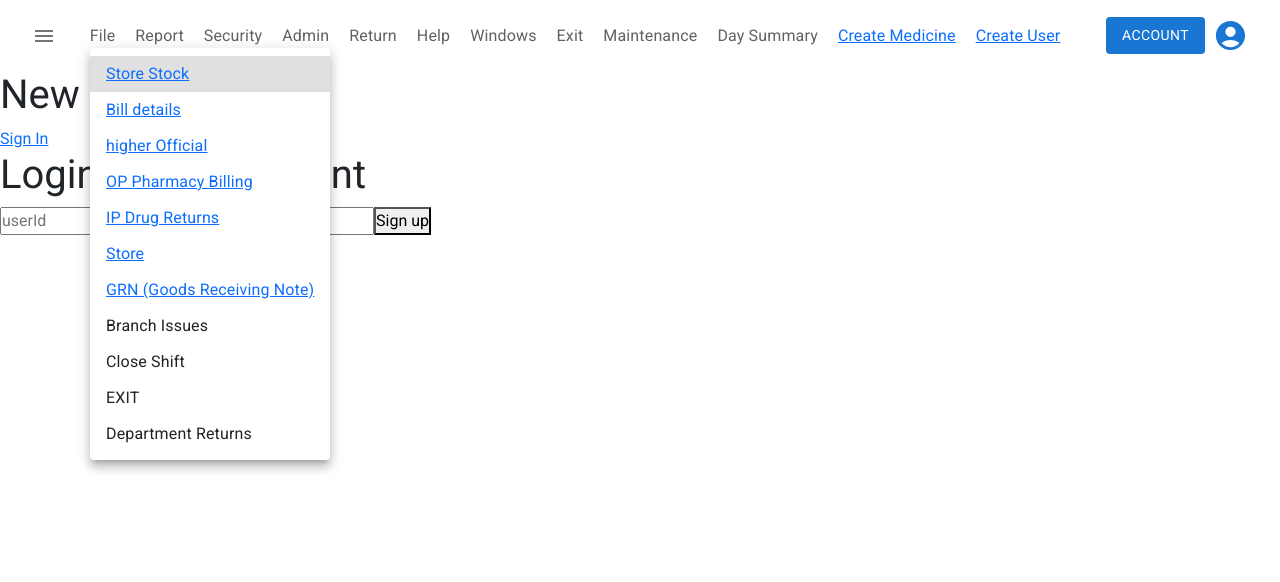
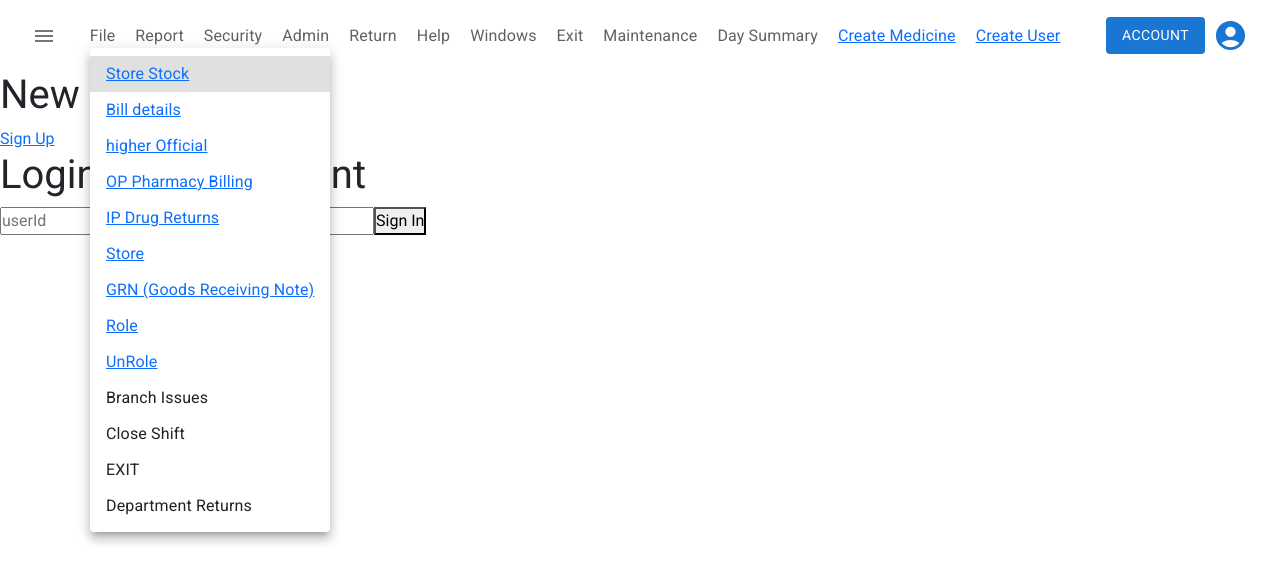
Before and after one commit to Ramcharxn/hospitalClient, a React (Create React App) app: page /login in a window 1280 px wide. Both pictures are taken after a click on the element "File". Shown: the top 582 px of the page. Built offline with nearby package versions, Linux system fonts and the light colour scheme.

Commit message:
main page created

```diff
--- a/src/App.jsx
+++ b/src/App.jsx
@@ -19,6 +19,7 @@ import SignUp from './pages/SignUp'
 import Login from './pages/Login'
 import Role from './pages/Role'
 import Main from './pages/Main'
+import UnRole from "./pages/UnRole";
 
 
 export default function App() {
@@ -28,6 +29,8 @@ export default function App() {
   if(token) {
     user = jwt(token)
     console.log(user)
+
+    console.log(user ? "true" : "false")
   }
 
   return (
@@ -130,8 +133,18 @@ export default function App() {
 
 
         { user && <Route path='/main' exact element={<Main />} /> }
-        <Route path='/signup' exact element={<SignUp />} />
-        <Route path='/login' exact element={<Login />} />
+
+          {user ?
+            <Route path='/signup' exact element={<Navigate replace to="/main" />} /> :
+            <Route path='/signup' exact element={<SignUp />} />
+          }
+
+          {user ?
+            <Route path='/login' exact element={<Navigate replace to="/main" />} /> :
+            <Route path='/login' exact element={<Login />} />
+          }
+
+        {/* <Route path='/login' exact element={<Login />} /> */}
         {/* { user && (user.user.role == "salesman" || user.role == "admin") && <Route path='/salesman' exact element={<Salesman />} />}
         { user && user.user.role == "senior" && <Route path='/senior' exact element={<Senior />} />}
         { user && user.user.role == "admin" && <Route path='/admin' exact element={<Admin />} />} */}
@@ -168,6 +181,14 @@ export default function App() {
           <Route path='/role' exact element={<Navigate replace to="/login" />} />
         }
 
+{
+          user ?
+          user.user.role == "admin" ?
+          <Route path='/unrole' exact element={<UnRole />} /> :
+          <Route path='/unrole' exact element={<Navigate replace to="/main" />} /> :
+          <Route path='/unrole' exact element={<Navigate replace to="/login" />} />
+        }
+
         {/* <Route path='/role' exact element={<Role />} /> */}
 
 
--- a/src/pages/Login.jsx
+++ b/src/pages/Login.jsx
@@ -37,13 +37,13 @@ const Login = () => {
     return (
         <div>
             <h1>New Here</h1>
-            <Link to="/signup">Sign In</Link>
+            <Link to="/signup">Sign Up</Link>
 
             <h1>Login to our account</h1>
             <form onSubmit={handleSubmit}>
                 <input type="number" placeholder='userId' name='userId' value={data.userId} onChange={handleChange} />
                 <input type="password" placeholder='password' name='password' value={data.password} onChange={handleChange} />
-                <button type="submit">Sign up</button>
+                <button type="submit">Sign In</button>
 
                 {error && <div>{error}</div>}
             </form>
--- a/src/pages/Main.jsx
+++ b/src/pages/Main.jsx
@@ -1,9 +1,11 @@
 import React from 'react'
 import { useEffect } from 'react'
 import jwt from 'jwt-decode'
-import axios from 'axios'
+import { useState } from 'react'
 
 export default function Main() {
+
+  const [user, setUser] = useState([])
 
     const handleLogout = () => {
         localStorage.removeItem("token")
@@ -17,16 +19,22 @@ export default function Main() {
       // .then(res => console.log(res.body))
       // .catch(err => console.log(err.message))
 
-      const user = jwt(token)
-      console.log(user.user.role)
+      setUser(jwt(token))
+      // console.log(user.user.role)
     },[])
 
   return (
     <div>
-        <nav>
+        {
+          user.user &&
+          <div>
+            <p>user Name : {user.user.firstName} {user.user.lastName}</p>
+            <p>user ID : {user.user.userId}</p>
+            <p>user Role : {user.user.role}</p>
+          </div>
+        }
 
-            <button onClick={handleLogout}>Logout</button>
-        </nav>
+        <button onClick={handleLogout}>Logout</button>
     </div>
   )
 }
--- a/src/pages/Navbar/Navbar.js
+++ b/src/pages/Navbar/Navbar.js
@@ -17,6 +17,10 @@ function Navbar() {
 
     const handleClose = () => {
         setAnchorEl(null);
+    }
+
+    const handleButton = () => {
+        window.location.href = "/main"
     }
 
   return (
@@ -51,6 +55,8 @@ function Navbar() {
                         <MenuItem onClick={handleClose} ><Link to='/return'>IP Drug Returns</Link></MenuItem>
                         <MenuItem onClick={handleClose} ><Link to='/main_store'>Store</Link></MenuItem>
                         <MenuItem onClick={handleClose} ><Link to='/grn'>GRN (Goods Receiving Note)</Link></MenuItem>
+                        <MenuItem onClick={handleClose} ><Link to='/role'>Role</Link></MenuItem>
+                        <MenuItem onClick={handleClose} ><Link to='/unrole'>UnRole</Link></MenuItem>
                         <MenuItem onClick={handleClose} >Branch Issues</MenuItem>
                         <MenuItem onClick={handleClose} >Close Shift</MenuItem>
                         <MenuItem onClick={handleClose} >EXIT</MenuItem>
@@ -74,7 +80,7 @@ function Navbar() {
 
                 {/* button links*/}
                 <Box sx={{ display:"flex", justifyContent:'center', alignItems:'center'}}>
-                    <Button sx={{backgroundColor:'primary'}} disableElevation variant='contained'>Account</Button>
+                    <Button onClick={handleButton} sx={{backgroundColor:'primary'}} disableElevation variant='contained'>Account</Button>
                     <IconButton>
                         <Badge>
                             <AccountCircleIcon color='primary' fontSize='large'/>
--- /dev/null
+++ b/src/pages/UnRole.jsx
@@ -0,0 +1,26 @@
+import axios from 'axios'
+import React, { useState } from 'react'
+
+export default function UnRole() {
+
+    const [userId, setUserId] = useState('')
+    const [status, setStatus] = useState('')
+
+    const handleSubmit = (e) => {
+        e.preventDefault()
+        axios.post('http://localhost:5000/api/role/unrole',{userId})
+        .then(res => setStatus(res.data))
+        .catch(err => setStatus(err.message))
+    }
+
+  return (
+    <div>
+        <form onSubmit={handleSubmit}>
+            <input type="number" placeholder='user Id' value={userId} onChange={e => setUserId(e.target.value)} />
+            <button type="submit">Delete</button>
+        </form>
+
+        {status}
+    </div>
+  )
+}
```
